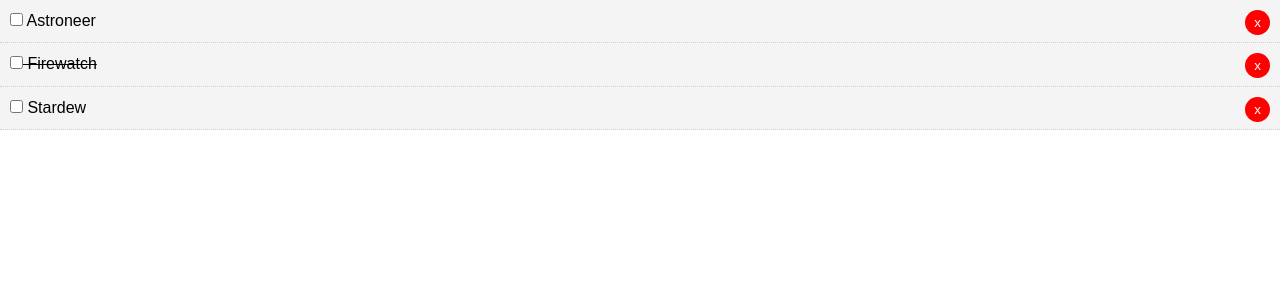
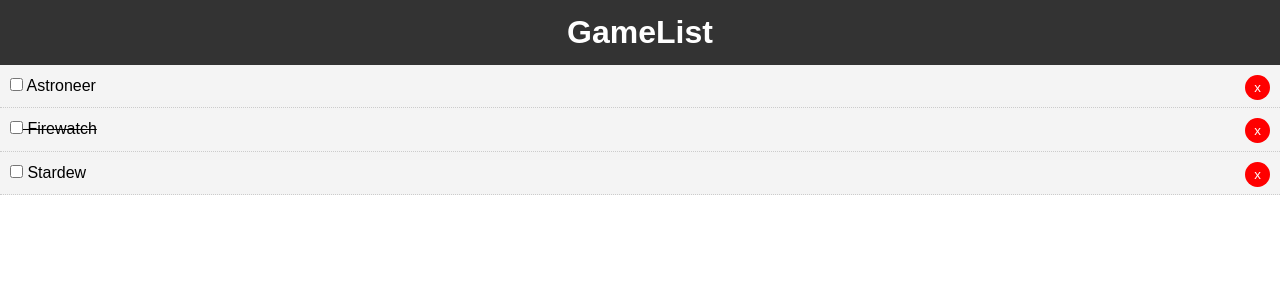
Before and after one commit to ZenzoArian/LeMeVue, a Vue app: page / in a window 1280 px wide. Shown: the top 300 px of the page. Built offline with nearby package versions, Linux system fonts and the light colour scheme.

Commit message:
header layout and style

```diff
--- a/src/App.vue
+++ b/src/App.vue
@@ -1,15 +1,18 @@
 <template>
   <div id="app">
+    <Header />
     <Games v-bind:games="games" v-on:del-game="deleteGame" />
   </div>
 </template>
 
 <script>
-import Games from './components/Games.vue';
+  import Header from './components/layout/Header';
+  import Games from './components/Games.vue';
 
 export default {
   name: 'app',
   components: {
+    Header,
       Games
   },
   data() {
--- a/src/components/layout/Header.vue
+++ b/src/components/layout/Header.vue
@@ -0,0 +1,26 @@
+
+<template>
+    <header class="header">
+        <h1>GameList</h1>
+    </header>
+</template>
+
+<script>
+    export default {
+        name: "Header"
+    }
+</script>
+
+<style scoped>
+    .header {
+        background: #333;
+        color: #fff;
+        text-align: center;
+        padding: 10px;
+    }
+    .header a {
+        color: #fff;
+        padding-right: 5px;
+        text-decoration: none;
+    }
+</style>
```
